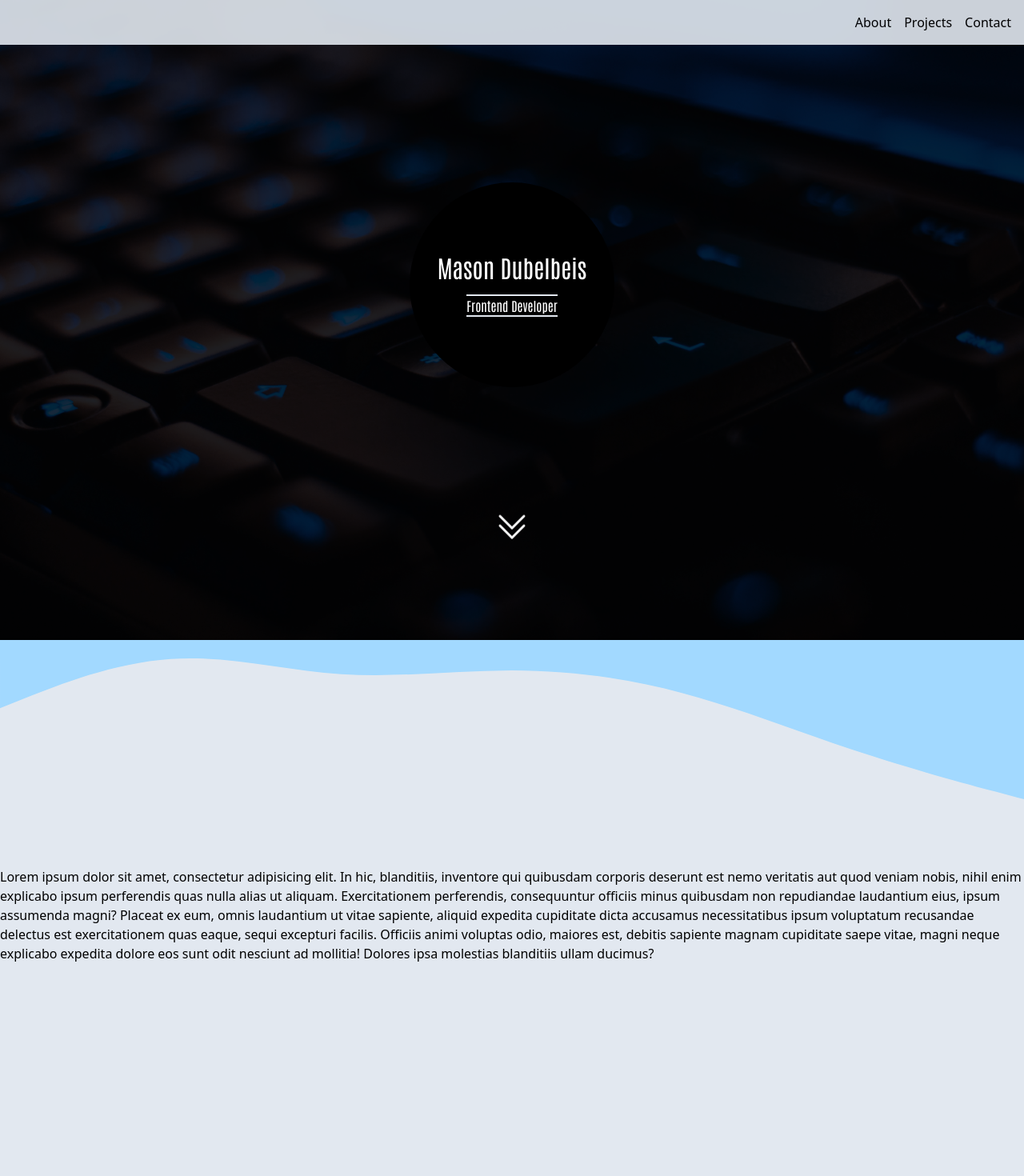
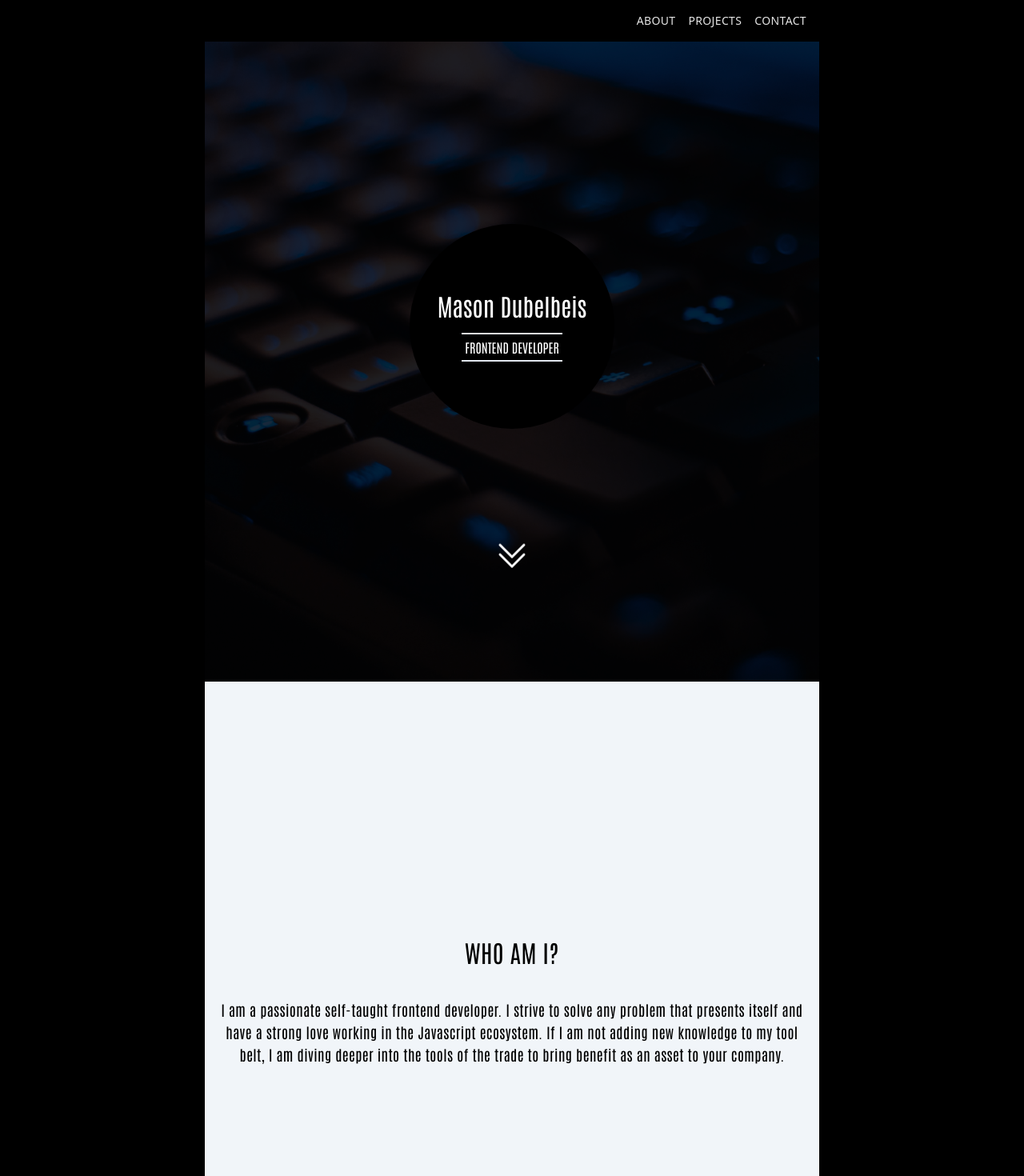
Before and after one commit to mdubelbeis/portfolio-v2, a React (Vite) app: page / in a window 1280 px wide. Shown: the top 1470 px of the page at 80% size. Built offline with nearby package versions, Linux system fonts and the light colour scheme.

Commit message:
initial About component structure

```diff
--- a/index.html
+++ b/index.html
@@ -6,7 +6,7 @@
     <meta name="viewport" content="width=device-width, initial-scale=1.0" />
     <title>Vite + React + TS</title>
   </head>
-  <body class="bg-slate-200">
+  <body class="bg-black">
     <div id="root"></div>
     <script type="module" src="/src/main.tsx"></script>
   </body>
--- a/src/App.tsx
+++ b/src/App.tsx
@@ -14,14 +14,14 @@ const INFO = {
 
 const App: React.FC = () => {
   return (
-    <>
+    <div className="mx-auto w-full max-w-3xl">
       <Heading />
       <Hero />
       <About />
       {/* CTA/RESUME */}
       {/* PROJECTS */}
       {/* FOOTER */}
-    </>
+    </div>
   );
 };
 
--- a/src/components/About.tsx
+++ b/src/components/About.tsx
@@ -1,20 +1,20 @@
+import WaveDown from '../ui/WaveDown';
+
 const About: React.FC = () => {
   return (
-    <div className="h-screen">
-      <svg xmlns="http://www.w3.org/2000/svg" viewBox="0 0 1440 320">
-        <path
-          fill="#a2d9ff"
-          fill-opacity="1"
-          d="M0,96L40,80C80,64,160,32,240,26.7C320,21,400,43,480,48C560,53,640,43,720,42.7C800,43,880,53,960,74.7C1040,96,1120,128,1200,154.7C1280,181,1360,203,1400,213.3L1440,224L1440,0L1400,0C1360,0,1280,0,1200,0C1120,0,1040,0,960,0C880,0,800,0,720,0C640,0,560,0,480,0C400,0,320,0,240,0C160,0,80,0,40,0L0,0Z"
-        ></path>
-      </svg>
-      Lorem ipsum dolor sit amet, consectetur adipisicing elit. In hic, blanditiis, inventore qui quibusdam corporis
-      deserunt est nemo veritatis aut quod veniam nobis, nihil enim explicabo ipsum perferendis quas nulla alias ut
-      aliquam. Exercitationem perferendis, consequuntur officiis minus quibusdam non repudiandae laudantium eius, ipsum
-      assumenda magni? Placeat ex eum, omnis laudantium ut vitae sapiente, aliquid expedita cupiditate dicta accusamus
-      necessitatibus ipsum voluptatum recusandae delectus est exercitationem quas eaque, sequi excepturi facilis.
-      Officiis animi voluptas odio, maiores est, debitis sapiente magnam cupiditate saepe vitae, magni neque explicabo
-      expedita dolore eos sunt odit nesciunt ad mollitia! Dolores ipsa molestias blanditiis ullam ducimus?
+    <div className="flex h-screen flex-col items-center justify-center gap-10 bg-slate-100 p-4 font-hero-text leading-loose tracking-wide text-black">
+      <div>
+        <h2 id="about-me" className="text-center text-3xl text-black">
+          WHO AM I?
+        </h2>
+      </div>
+      <div>
+        <p className="text-center text-lg">
+          I am a passionate self-taught frontend developer. I strive to solve any problem that presents itself and have
+          a strong love working in the Javascript ecosystem. If I am not adding new knowledge to my tool belt, I am
+          diving deeper into the tools of the trade to bring benefit as an asset to your company.
+        </p>
+      </div>
     </div>
   );
 };
--- a/src/components/Heading.tsx
+++ b/src/components/Heading.tsx
@@ -2,12 +2,12 @@ import React from 'react';
 
 const Heading: React.FC = () => {
   return (
-    <header className="fixed top-0 left-0 w-full bg-slate-200 opacity-90 ">
+    <header className="w-full max-w-3xl bg-black text-white opacity-90">
       <nav>
-        <ul className="text-md flex w-full justify-end gap-4 p-4">
-          <li>About</li>
-          <li>Projects</li>
-          <li>Contact</li>
+        <ul className="flex w-full justify-end gap-4 p-4 text-sm tracking-wide">
+          <li>ABOUT</li>
+          <li>PROJECTS</li>
+          <li>CONTACT</li>
         </ul>
       </nav>
     </header>
--- a/src/components/Hero.tsx
+++ b/src/components/Hero.tsx
@@ -2,27 +2,29 @@ import React from 'react';
 
 const Hero: React.FC = () => {
   return (
-    <div className="flex h-screen flex-col items-center justify-center bg-slate-800 bg-hero-pattern bg-cover bg-no-repeat text-center font-hero-text text-white bg-blend-multiply">
+    <div className="flex h-screen w-full flex-col items-center justify-center bg-slate-800 bg-hero-pattern bg-cover bg-no-repeat text-center font-hero-text text-white bg-blend-multiply">
       <div className="flex h-64 w-64 flex-col items-center justify-center gap-4 rounded-full bg-black">
         {/* <span className="text-3xl absolute -top-8 -left-10 -rotate-45">Hey,</span> */}
         <h1 className="text-3xl">Mason Dubelbeis</h1>
         <ul>
           <span className="bg-slate-200"></span>
-          <li className="border-b-2 border-t-2 border-slate-200">Frontend Developer</li>
+          <li className="border-b-2 border-t-2 border-slate-200 p-1">FRONTEND DEVELOPER</li>
         </ul>
       </div>
 
-      <div className="animate-bounce relative top-32">
+      <div className="relative top-28 animate-bounce">
+        <a href="#about-me">
           <svg
             xmlns="http://www.w3.org/2000/svg"
             fill="none"
             viewBox="0 0 24 24"
             strokeWidth={1.5}
             stroke="currentColor"
-          className="h-12 w-12 mt-10"
+            className="mt-10 h-12 w-12"
           >
             <path strokeLinecap="round" strokeLinejoin="round" d="M19.5 5.25l-7.5 7.5-7.5-7.5m15 6l-7.5 7.5-7.5-7.5" />
           </svg>
+        </a>
       </div>
     </div>
   );
--- /dev/null
+++ b/src/ui/WaveDown.tsx
@@ -0,0 +1,15 @@
+import React from 'react';
+
+const WaveDown: React.FC = () => {
+  return (
+    <svg xmlns="http://www.w3.org/2000/svg" viewBox="0 0 1440 320">
+      <path
+        fill="#a2d9ff"
+        fill-opacity="1"
+        d="M0,96L40,80C80,64,160,32,240,26.7C320,21,400,43,480,48C560,53,640,43,720,42.7C800,43,880,53,960,74.7C1040,96,1120,128,1200,154.7C1280,181,1360,203,1400,213.3L1440,224L1440,0L1400,0C1360,0,1280,0,1200,0C1120,0,1040,0,960,0C880,0,800,0,720,0C640,0,560,0,480,0C400,0,320,0,240,0C160,0,80,0,40,0L0,0Z"
+      ></path>
+    </svg>
+  );
+};
+
+export default WaveDown;
```
Lines whose indentation alone changed are shown as unchanged.
